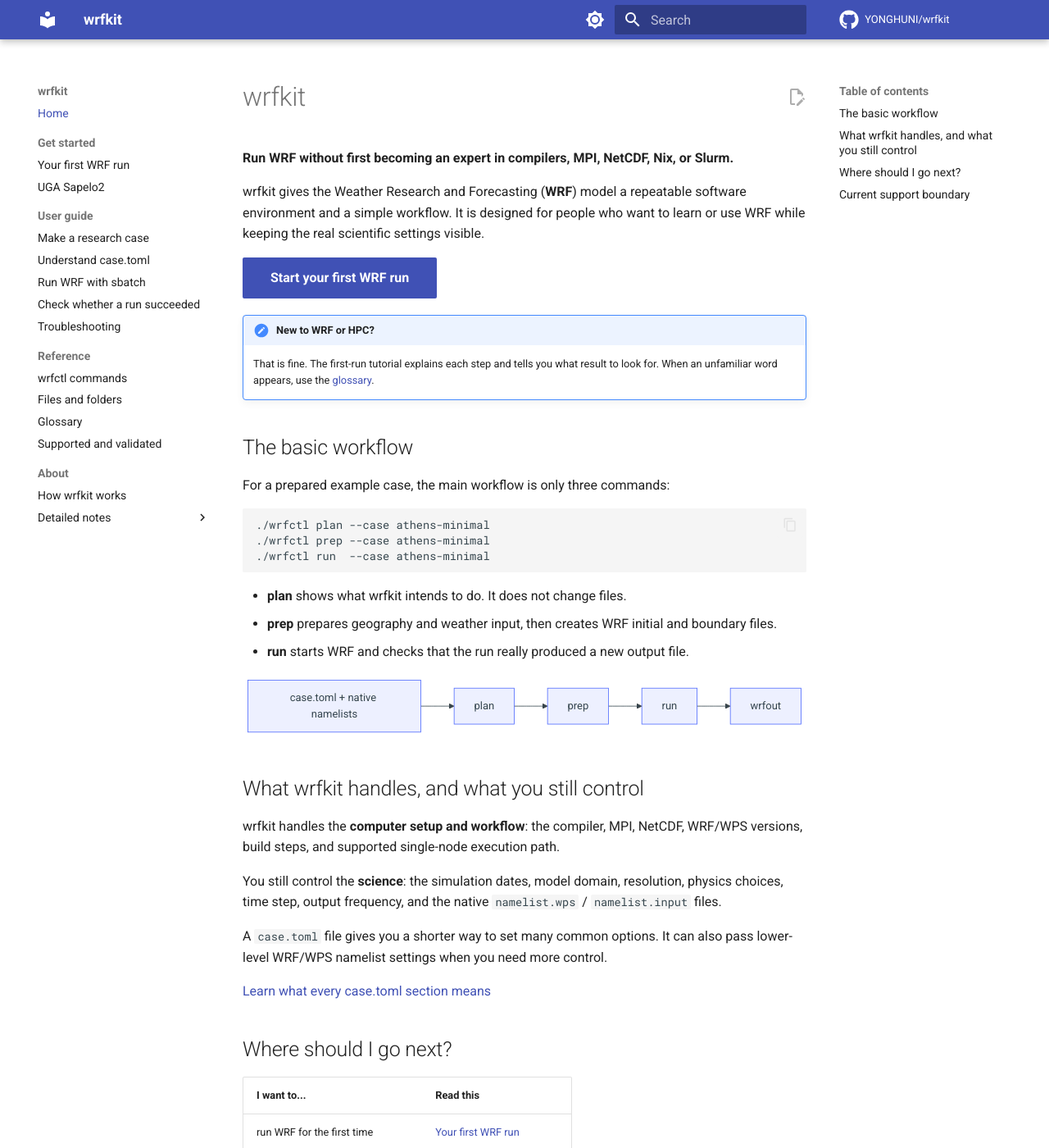
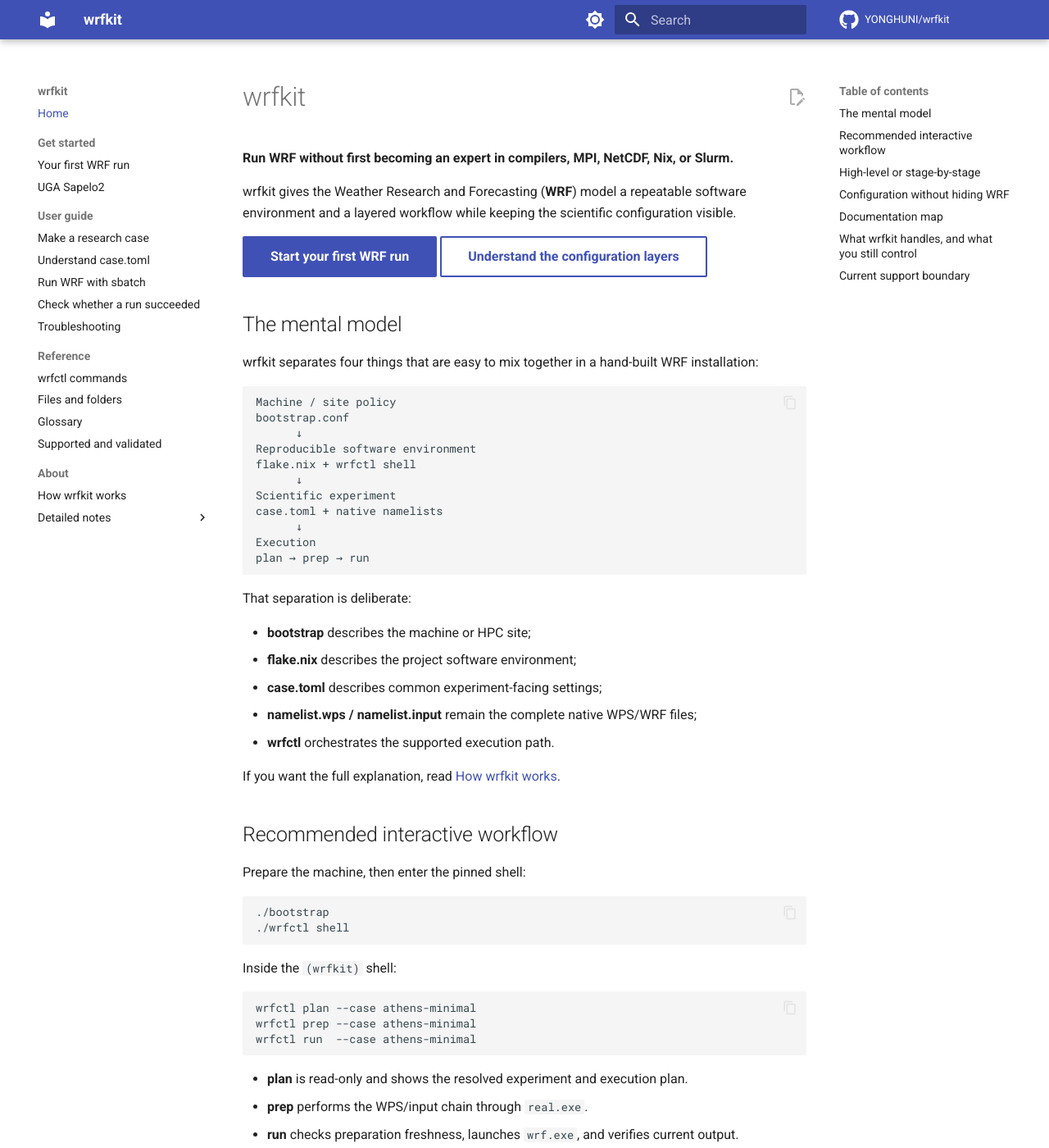
Before and after one commit to YONGHUNI/wrfkit, an MkDocs documentation site: the page built from docs/index.md, in a window 1280 px wide and 1400 px high. Shown: the whole window at 82% size. Built offline with MkDocs 1.6.1 and Material for MkDocs 9.7.7, drawn with Linux system fonts in a browser that asks for light colours; comment, search, counter and statistics services are not loaded; some of the changed text lies outside the part shown.

Commit message:
Reframe docs home around connected workflow layers

````diff
--- a/docs/index.md
+++ b/docs/index.md
@@ -3,30 +3,72 @@
 **Run WRF without first becoming an expert in compilers, MPI, NetCDF, Nix, or Slurm.**
 
 wrfkit gives the Weather Research and Forecasting (**WRF**) model a repeatable
-software environment and a simple workflow. It is designed for people who want
-to learn or use WRF while keeping the real scientific settings visible.
+software environment and a layered workflow while keeping the scientific
+configuration visible.
 
 [Start your first WRF run](tutorials/first-run.md){ .md-button .md-button--primary }
+[Understand the configuration layers](explanation/how-it-works.md){ .md-button }
 
-!!! note "New to WRF or HPC?"
-    That is fine. The first-run tutorial explains each step and tells you what
-    result to look for. When an unfamiliar word appears, use the
-    [glossary](reference/glossary.md).
+## The mental model
 
-## The basic workflow
+wrfkit separates four things that are easy to mix together in a hand-built WRF
+installation:
 
-For a prepared example case, the main workflow is only three commands:
+```text
+Machine / site policy
+bootstrap.conf
+      ↓
+Reproducible software environment
+flake.nix + wrfctl shell
+      ↓
+Scientific experiment
+case.toml + native namelists
+      ↓
+Execution
+plan → prep → run
+```
+
+That separation is deliberate:
+
+- **bootstrap** describes the machine or HPC site;
+- **flake.nix** describes the project software environment;
+- **case.toml** describes common experiment-facing settings;
+- **namelist.wps / namelist.input** remain the complete native WPS/WRF files;
+- **wrfctl** orchestrates the supported execution path.
+
+If you want the full explanation, read
+[How wrfkit works](explanation/how-it-works.md).
+
+## Recommended interactive workflow
+
+Prepare the machine, then enter the pinned shell:
 
 ```bash
-./wrfctl plan --case athens-minimal
-./wrfctl prep --case athens-minimal
-./wrfctl run  --case athens-minimal
+./bootstrap
+./wrfctl shell
 ```
 
-- **plan** shows what wrfkit intends to do. It does not change files.
-- **prep** prepares geography and weather input, then creates WRF initial and
-  boundary files.
-- **run** starts WRF and checks that the run really produced a new output file.
+Inside the `(wrfkit)` shell:
+
+```bash
+wrfctl plan --case athens-minimal
+wrfctl prep --case athens-minimal
+wrfctl run  --case athens-minimal
+```
+
+- **plan** is read-only and shows the resolved experiment and execution plan.
+- **prep** performs the WPS/input chain through `real.exe`.
+- **run** checks preparation freshness, launches `wrf.exe`, and verifies
+  current output.
+
+Batch scripts do not need an interactive shell; they can call `./wrfctl`
+directly.
+
+[Bootstrap and enter the wrfkit shell](tutorials/bootstrap-and-shell.md)
+
+## High-level or stage-by-stage
+
+The short workflow is intentionally not the only interface.
 
 ```mermaid
 flowchart LR
@@ -39,31 +81,87 @@ flowchart LR
     A --> B --> C --> D --> E
 ```
 
+When you need to inspect one native stage, the high-level path can be expanded
+into:
+
+```text
+config
+  ↓
+fetch geography → geogrid
+  ↓
+fetch/stage forcing → ungrib
+  ↓
+metgrid
+  ↓
+stage WRF runtime → real.exe
+  ↓
+wrf.exe
+```
+
+The individual `fetch`, `prepare`, and `exec` commands remain available
+for teaching and debugging.
+
+[See the exact high-level ↔ low-level mapping](how-to/low-level-workflow.md)
+
+## Configuration without hiding WRF
+
+The convenience layer is intentionally smaller than the full WRF/WPS namelist
+surface.
+
+For common settings:
+
+```toml
+[domain]
+dx = 3000
+dy = 3000
+
+[physics]
+suite = "CONUS"
+```
+
+For a native option from the upstream manual:
+
+```toml
+[advanced.wrf.physics]
+cu_physics = [0]
+radt = [3]
+```
+
+You do not need to wait for wrfkit to add a convenience field for every valid
+WRF/WPS namelist key. Native passthrough tables are open-ended, while unknown
+wrfkit convenience sections/fields are rejected so typos do not silently
+disappear.
+
+[Read the detailed TOML and native namelist guide](reference/case-toml.md)
+
+## Documentation map
+
+The pages are intentionally cross-linked. Start with the question you actually
+have:
+
+| I want to... | Start here | Then see |
+| --- | --- | --- |
+| set up a machine or HPC environment | [Bootstrap and wrfkit shell](tutorials/bootstrap-and-shell.md) | [UGA Sapelo2](single-node-guide.md) |
+| run WRF for the first time | [Your first WRF run](tutorials/first-run.md) | [Troubleshooting](troubleshooting.md) |
+| make a research experiment | [Make a research case](how-to/research-case.md) | [Understand case.toml](reference/case-toml.md) |
+| use a WRF/WPS option from the manual | [Understand case.toml](reference/case-toml.md) | [wrfctl commands](reference/commands.md) |
+| rerun or debug one native stage | [High-level and low-level workflows](how-to/low-level-workflow.md) | [Troubleshooting](troubleshooting.md) |
+| change Python/compiler/library packages | [Customize flake.nix](how-to/customize-flake.md) | [How wrfkit works](explanation/how-it-works.md) |
+| submit on Sapelo2 | [UGA Sapelo2](single-node-guide.md) | [Run WRF with sbatch](how-to/sapelo2-batch.md) |
+| verify what is actually supported | [Supported and validated](validation.md) | [Validation notes](development/validation-notes.md) |
+
 ## What wrfkit handles, and what you still control
 
-wrfkit handles the **computer setup and workflow**: the compiler, MPI, NetCDF,
-WRF/WPS versions, build steps, and supported single-node execution path.
+wrfkit handles the **software/workflow layer**: the pinned compiler, MPI,
+NetCDF, WRF/WPS sources, build path, supported launch logic, input staging,
+logging, and high-level safety checks.
 
-You still control the **science**: the simulation dates, model domain,
-resolution, physics choices, time step, output frequency, and the native
-`namelist.wps` / `namelist.input` files.
+You still control the **science**: simulation dates, model domain, resolution,
+forcing choices, physics, time step, output frequency, and any additional
+native WRF/WPS namelist settings.
 
-A `case.toml` file gives you a shorter way to set many common options. It can
-also pass lower-level WRF/WPS namelist settings when you need more control.
-
-[Learn what every case.toml section means](reference/case-toml.md)
-
-## Where should I go next?
-
-| I want to... | Read this |
-| --- | --- |
-| run WRF for the first time | [Your first WRF run](tutorials/first-run.md) |
-| use UGA Sapelo2 | [UGA Sapelo2](single-node-guide.md) |
-| make my own experiment | [Make a research case](how-to/research-case.md) |
-| understand or edit `case.toml` | [Understand case.toml](reference/case-toml.md) |
-| find a command quickly | [wrfctl command reference](reference/commands.md) |
-| fix an error | [Troubleshooting](troubleshooting.md) |
-| check what is actually supported | [Supported and validated](validation.md) |
+A successful run proves that the software path completed. It does not prove
+that a scientific experiment is appropriate.
 
 ## Current support boundary
 
@@ -74,12 +172,17 @@ Linux x86_64
 + WRF 4.8.0 / WPS 4.7.0
 + normal or rootless Nix
 + GFS real-data preparation
++ managed or external WPS geography
 + one compute node
 + local or single-node Slurm MPI
 ```
 
+The current 3 km `athens-highres` case has completed end to end on UGA
+Sapelo2. Its 3 km Lambda Vector end-to-end regression remains pending because
+the observed automatic standalone rank request exceeded available PRRTE launch
+slots.
+
 Multi-node MPI, WRF restart/recovery, WRF-Chem, and WRFDA are not yet claimed
-as supported. The high-resolution mandatory geography downloader is implemented,
-but a live official-archive end-to-end validation is still pending.
+as validated workflows.
 
 The [validation page](validation.md) is the source of truth for this boundary.
````
